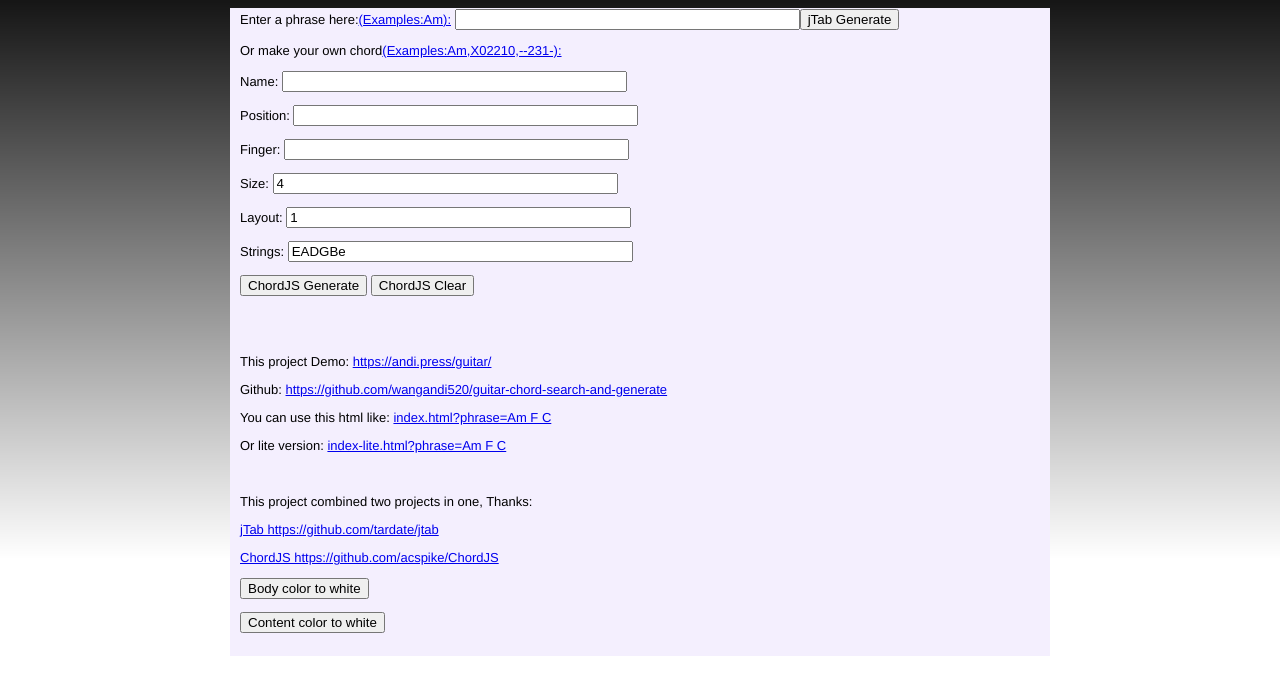
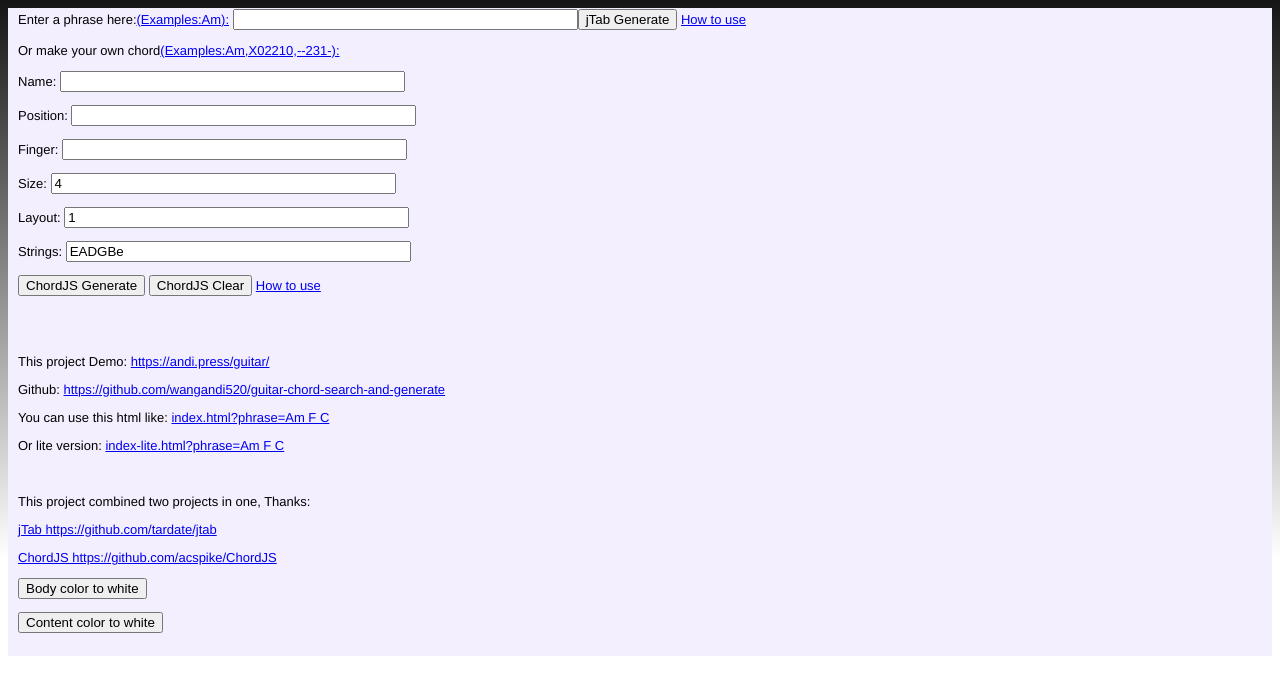
Before and after one commit to wangandi520/GuitarChordSearchAndGenerate, a plain HTML site: page index.html in a window 1280 px wide. Drawn offline with Linux system fonts and the light colour scheme.

Commit message:
css update

```diff
--- a/css/jtab-site.css
+++ b/css/jtab-site.css
@@ -41,7 +41,6 @@ p, div, span, li {
   margin-left: auto;
   margin-right: auto;
   padding:1px 10px 10px;
-  width: 800px;
   background-color: #F4EFFE;
 }
 
--- a/index.html
+++ b/index.html
@@ -47,6 +47,7 @@
     <span>Enter a phrase here:<a href="#" id="jtab_example">(Examples:Am):</a></span>
     <input id="user_notation" size="40"><input id="jtab_startButton" type="button" value="jTab Generate"
       onclick="jtab.render($('#tab'),$('#user_notation').val());">
+    <span><a href="jtab-index.htm">How to use</a></span>
     <br />
     <div id="tab"></div>
 
@@ -80,6 +81,7 @@
     <p>Strings: <input id="chord_String" size="40" value="EADGBe"></p>
     <input id="chord_startButton" type="button" value="ChordJS Generate">
     <input id="chord_clearButton" type="button" value="ChordJS Clear">
+    <span><a href="ChordJS-README.md">How to use</a></span>
     <br />
     <br />
     <div id="chord_tab"></div>
```
